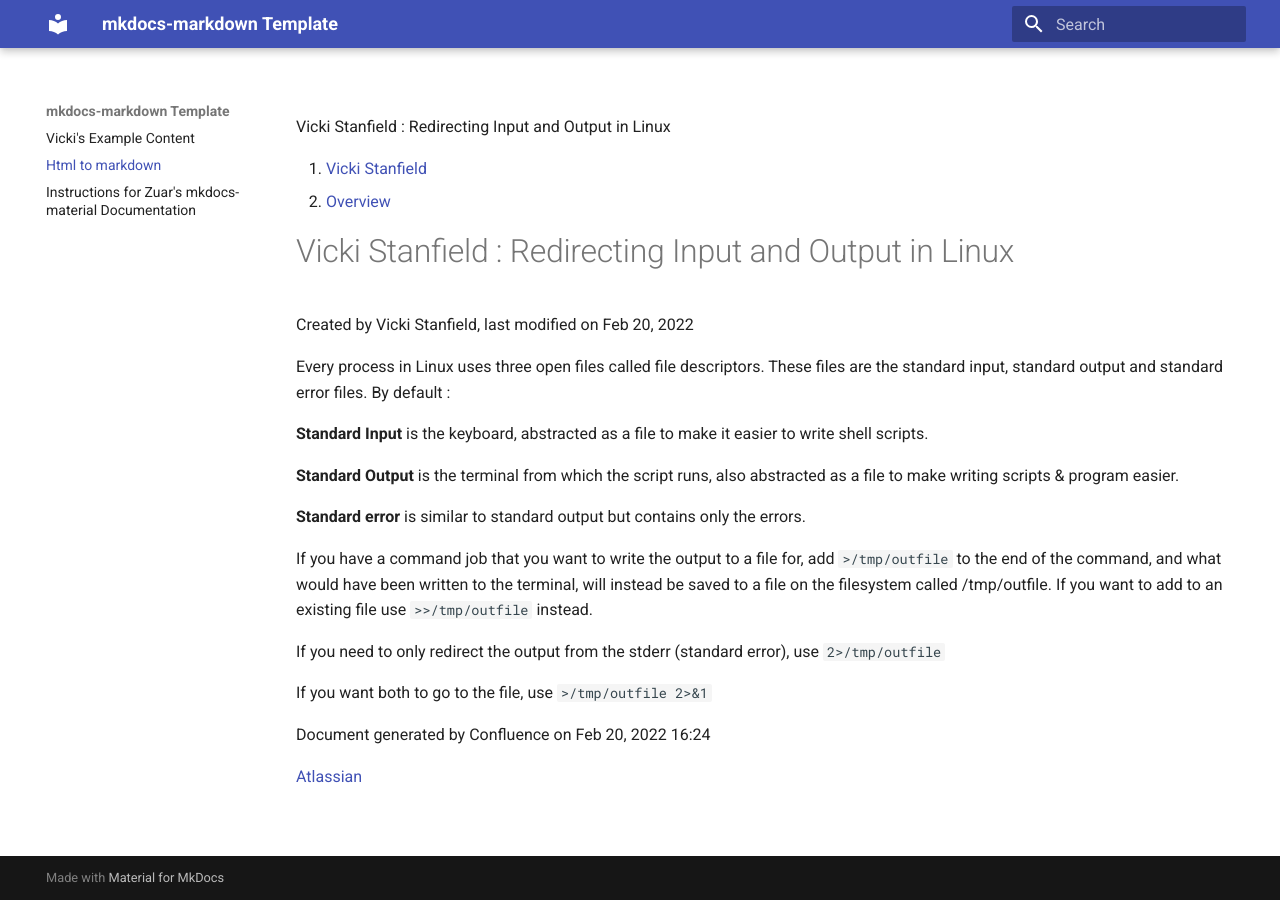
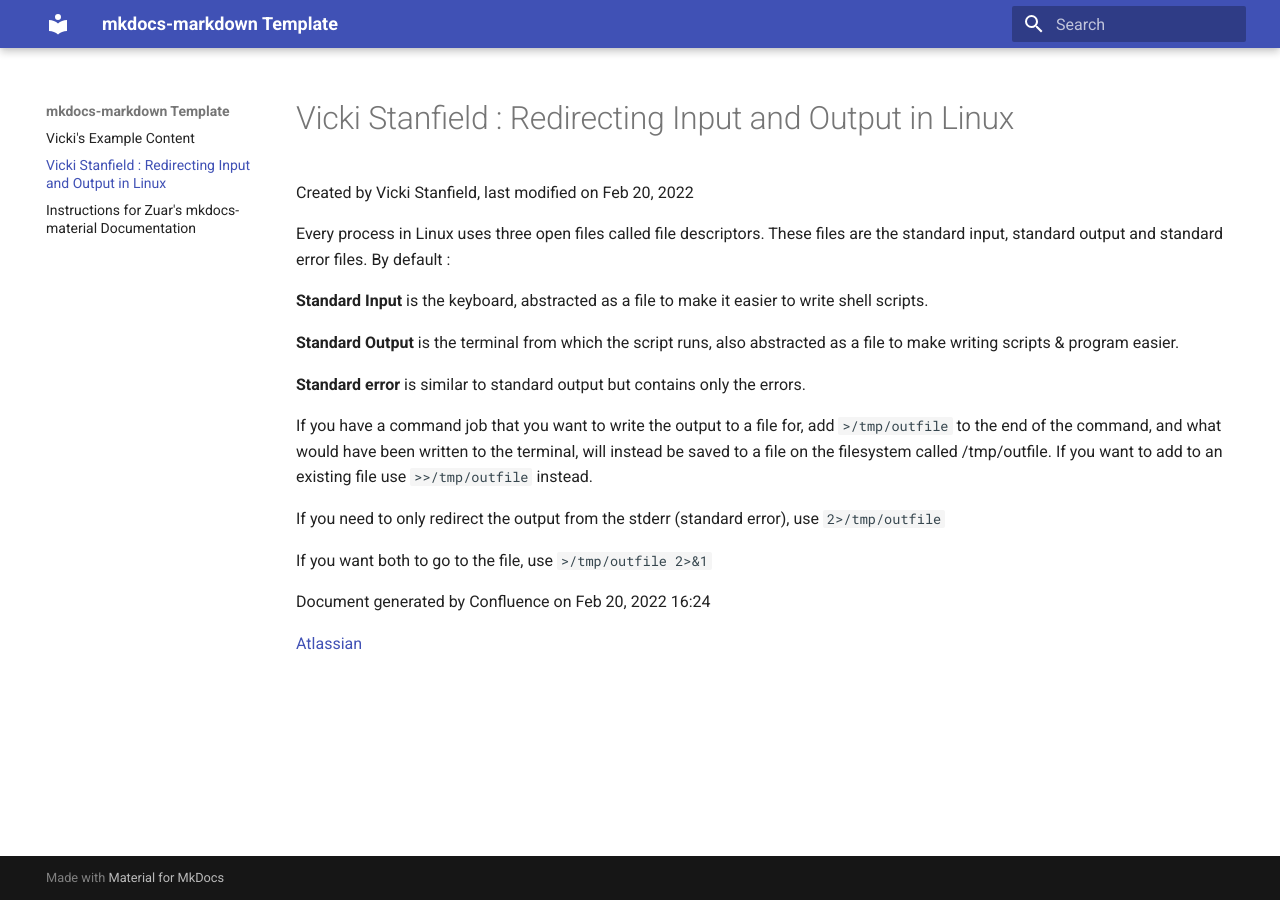
Before and after one commit to zuarbase/usr-vicki, an MkDocs documentation site: the page built from docs/html-to-markdown.md, in a window 1280 px wide. Built offline with MkDocs 1.6.1 and Material for MkDocs 9.7.7, drawn with Linux system fonts in a browser that asks for light colours.

Commit message:
Got rid of extraneous lines

```diff
--- a/docs/html-to-markdown.md
+++ b/docs/html-to-markdown.md
@@ -1,8 +1,3 @@
-Vicki Stanfield : Redirecting Input and Output in Linux
-
-1.  [Vicki Stanfield](index.html)
-2.  [Overview](Overview_163912.html)
-
 Vicki Stanfield : Redirecting Input and Output in Linux
 =======================================================
 
```
